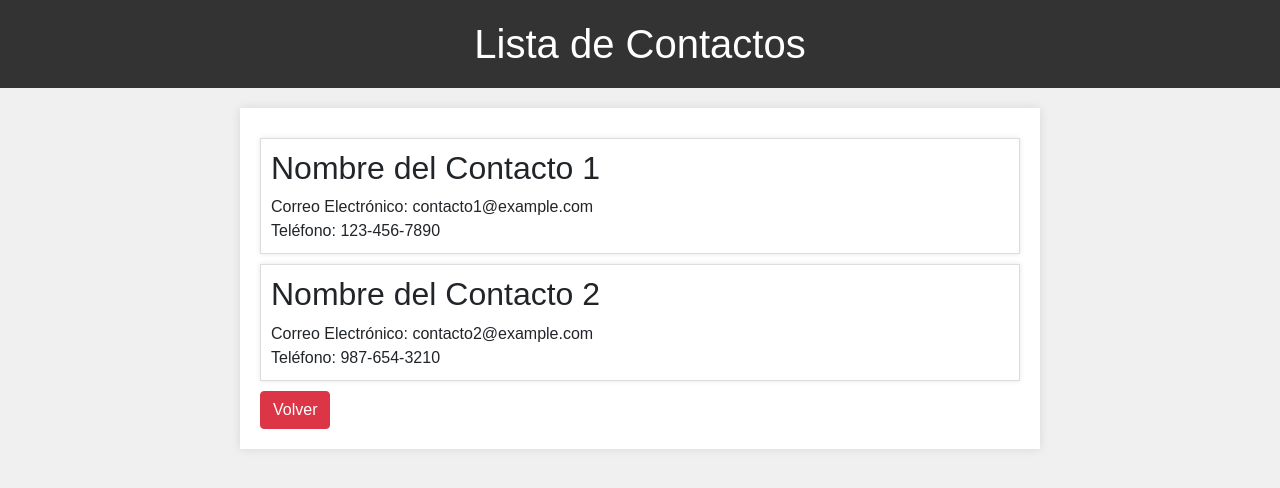
After one commit to samu022/INF281-Sistema-contra-la-violencia, a PHP site: page /controlador/contactosLista.php in a window 1280 px wide. The commit adds this page. Shown: the top 488 px of the page. Run offline with PHP 8.4, Linux system fonts and the light colour scheme; some libraries are stand-ins or nearby versions.

Commit message:
ventana contactos

```diff
--- /dev/null
+++ b/controlador/contactosLista.php
@@ -0,0 +1,3 @@
+<?php
+    include("../vista/contactos.php")
+?>
--- /dev/null
+++ b/vista/contactos.php
@@ -0,0 +1,79 @@
+<!DOCTYPE html>
+<html lang="es">
+<head>
+    <meta charset="UTF-8">
+    <meta name="viewport" content="width=device-width, initial-scale=1.0">
+    <link rel="stylesheet" href="https://stackpath.bootstrapcdn.com/bootstrap/4.5.2/css/bootstrap.min.css">
+
+    <title>Lista de Contactos</title>
+    <style>
+        body {
+            font-family: Arial, sans-serif;
+            background-color: #f0f0f0;
+            margin: 0;
+            padding: 0;
+        }
+
+        header {
+            background-color: #333;
+            color: #fff;
+            padding: 20px;
+            text-align: center;
+        }
+
+        h1 {
+            margin: 0;
+            padding: 0;
+        }
+
+        .container {
+            max-width: 800px;
+            margin: 20px auto;
+            padding: 20px;
+            background-color: #fff;
+            box-shadow: 0px 0px 10px rgba(0, 0, 0, 0.1);
+        }
+
+        .contact-card {
+            border: 1px solid #ddd;
+            padding: 10px;
+            margin: 10px 0;
+            background-color: #fff;
+            box-shadow: 0px 0px 5px rgba(0, 0, 0, 0.1);
+        }
+
+        .contact-card h2 {
+            margin-top: 0;
+        }
+
+        .contact-card p {
+            margin: 0;
+        }
+    </style>
+</head>
+<body>
+    <header>
+        <h1>Lista de Contactos</h1>
+    </header>
+    <div class="container">
+        <div class="contact-card">
+            <h2>Nombre del Contacto 1</h2>
+            <p>Correo Electrónico: contacto1@example.com</p>
+            <p>Teléfono: 123-456-7890</p>
+        </div>
+        <div class="contact-card">
+            <h2>Nombre del Contacto 2</h2>
+            <p>Correo Electrónico: contacto2@example.com</p>
+            <p>Teléfono: 987-654-3210</p>
+        </div>
+        <!-- Agrega más contactos aquí -->
+        <!-- Botón Bootstrap -->
+    <button type="button" class="btn btn-danger" onclick="window.location.href='../controlador/panelweb.php'">Volver</button>
+
+    <!-- Incluir la biblioteca de Bootstrap (JavaScript) si es necesario -->
+    <script src="https://code.jquery.com/jquery-3.5.1.slim.min.js"></script>
+    <script src="https://cdn.jsdelivr.net/npm/@popperjs/core@2.5.3/dist/umd/popper.min.js"></script>
+    <script src="https://stackpath.bootstrapcdn.com/bootstrap/4.5.2/js/bootstrap.min.js"></script>
+    </div>
+</body>
+</html>
--- a/vista/panelWeb.php
+++ b/vista/panelWeb.php
@@ -132,7 +132,7 @@
                     <a class="nav-link text-white" href="#">Inicio</a>
                 </li>
                 <li class="nav-item">
-                    <a class="nav-link text-white" href="#">Contactos</a>
+                    <a class="nav-link text-white" href="../controlador/contactosLista.php">Contactos</a>
                 </li>
                 <li class="nav-item">
                     <a class="nav-link text-white" href="#">Acerca de nosotros</a>
```
